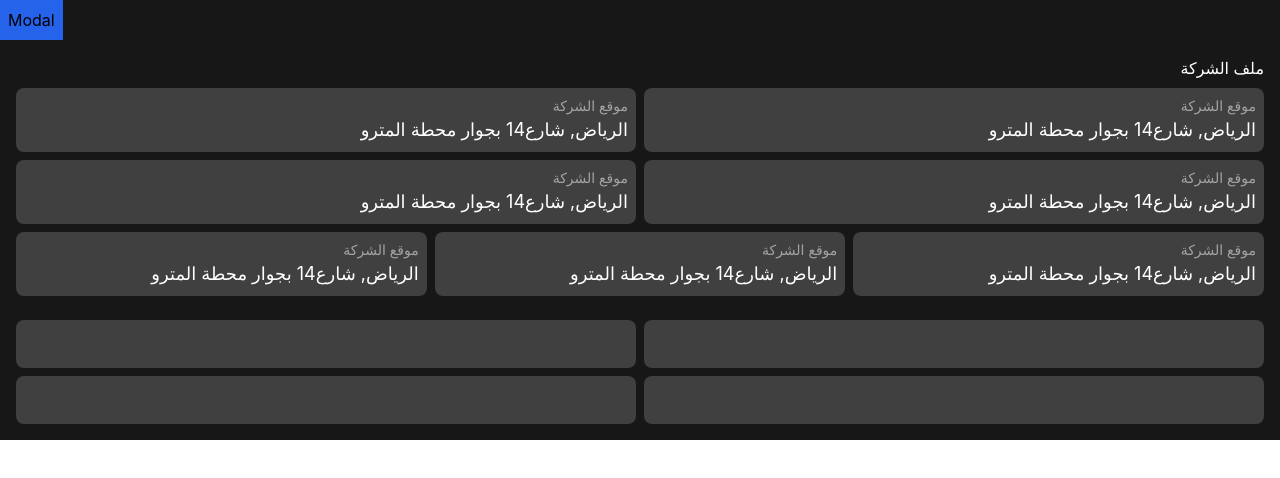
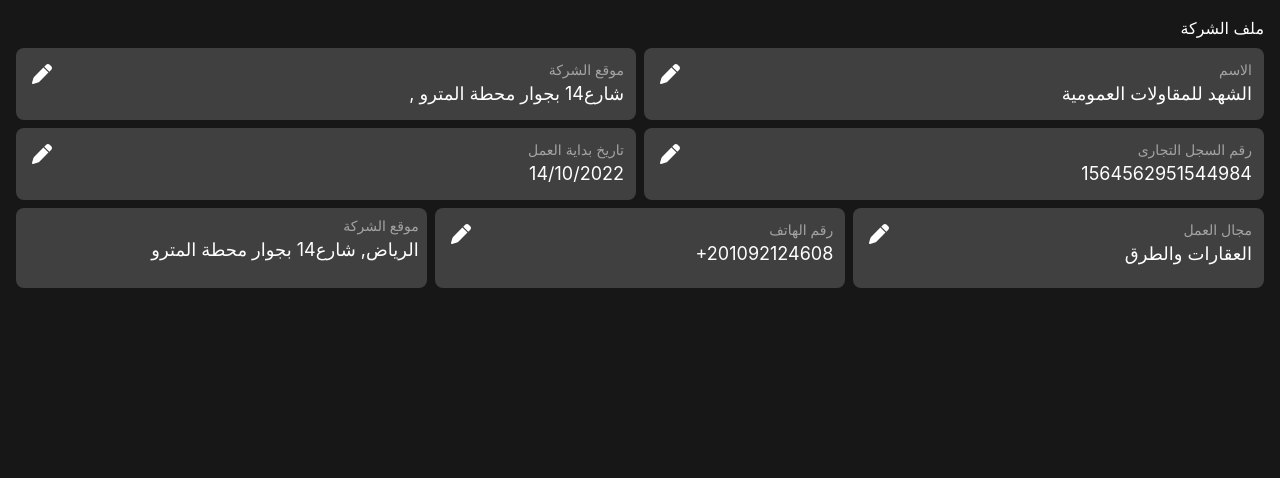
Before and after one commit to vikas-sh-vikas/tailwind-figma, a React (Create React App) app: page / in a window 1280 px wide. Shown: the top 478 px of the page. Built offline with nearby package versions, Linux system fonts and the light colour scheme.

Commit message:
Dynamic Components

```diff
--- /dev/null
+++ b/src/Component/EditComponent.tsx
@@ -0,0 +1,56 @@
+import React, { useState } from "react";
+import Modal from "./Modal";
+
+type EditModal = {
+  span: number;
+  data: {
+    label: string;
+    input: string;
+  };
+};
+
+function EditComponent({span,data}: EditModal) {
+
+  const [isModal, setIsmodal] = useState(false);
+  const [inputData, setInputData] = useState(data.input);
+  const openModal = () => {
+    setIsmodal(true);
+  };
+  const closeModal = () => {
+    setIsmodal(false);
+  };
+  const handleChangeData = (e:string) => {
+        setInputData(e)
+  }
+  return (
+    <>
+      <div className={`bg-neutral-700 col-span-${span}  rounded-lg p-3`}>
+        <div className="absolute p-1" onClick={openModal}>
+          <svg
+            className="h-5 w-5"
+            xmlns="http://www.w3.org/2000/svg"
+            viewBox="0 0 512 512"
+          >
+            <path
+              fill="#ffffff"
+              d="M362.7 19.3L314.3 67.7 444.3 197.7l48.4-48.4c25-25 25-65.5 0-90.5L453.3 19.3c-25-25-65.5-25-90.5 0zm-71 71L58.6 323.5c-10.4 10.4-18 23.3-22.2 37.4L1 481.2C-1.5 489.7 .8 498.8 7 505s15.3 8.5 23.7 6.1l120.3-35.4c14.1-4.2 27-11.8 37.4-22.2L421.7 220.3 291.7 90.3z"
+            />
+          </svg>
+        </div>
+        <p className="text-sm text-neutral-400 text-end">{data.label}</p>
+        <p className="text-lg text-white text-end">{inputData}</p>
+      </div>
+      <Modal
+        isOpen={isModal}
+        closeModal={closeModal}
+        data={{
+          label: data.label,
+          input: inputData,
+        }}
+        setData={handleChangeData}
+      />
+    </>
+  );
+}
+
+export default EditComponent;
--- a/src/Component/Modal.tsx
+++ b/src/Component/Modal.tsx
@@ -1,36 +1,57 @@
 import React from "react";
 type ModalProps = {
   isOpen: boolean;
-  setIsModal: () => void;
+  data: {
+    label: string;
+    input: string;
+  };
+  closeModal: () => void;
+  setData: (data: string) => void;
 };
 
-function Modal(props: ModalProps) {
-  const modalStatus = props.isOpen;
+function Modal({ isOpen, data, closeModal, setData }: ModalProps) {
+  const submitFun = (e: React.FormEvent<HTMLFormElement>) => {
+    e.preventDefault();
+    console.log("Submit");
+    closeModal();
+  };
+  const setDataInput = (e: React.ChangeEvent<HTMLInputElement>) => {
+    setData(e.target.value);
+  };
   const CloseModal = (e: any) => {
-    if (e.target.id == "modal") props.setIsModal();
+    if (e.target.id == "modal") closeModal();
   };
-  if (props.isOpen) return null;
+  if (isOpen == false) return null;
   else
     return (
       <div
         id="modal"
-        className="fixed inset-0 bg-black bg-opacity-25 backdrop-blur-sm flex justify-center items-center"
+        className="z-10 index-1 fixed inset-0 bg-black bg-opacity-25 backdrop-blur-lg flex justify-center items-center"
         onClick={CloseModal}
       >
-        <div className="bg-white bg-opacity-25 min-h-1/3 w-1/3">
-          <span className="text-end p-2" onClick={() => props.setIsModal()}>
-            X
-          </span>
-          <form className=" p-4">
-            <h1 className="text-xl text-white text-end">تعديل اسم الشركة</h1>
+        <div className="bg-neutral-600 bg-opacity-25 min-h-1/3 w-1/3">
+          <form className=" p-8" onSubmit={submitFun}>
+            <h1 className="text-xl text-white text-center">تعديل اسم الشركة</h1>
             <div className="flex flex-col">
-              <label className="pb-2">الاسم الجديد</label>
+              <label className="pb-2 text-end text-neutral-400">
+                {data.label}
+              </label>
+
               <input
-                className="mb-2"
-                placeholder="ادخل اسمالشركة الجديد..."
-              ></input>
-              <button type="submit" className="bg-orange-600">
-                Submit
+                type="text"
+                id="company"
+                value={data.input}
+                className="mb-8 text-end bg-neutral-400 bg-opacity-25 border-neutral-900 text-neutral-400 text-sm rounded-xl w-full p-3.5"
+                placeholder={`${data.label}...`}
+                onChange={setDataInput}
+                required
+              />
+
+              <button
+                type="submit"
+                className="bg-gradient-to-r from-orange-500 to-orange-300 hover:from-orange-400  hover:to-orange-200 text-white rounded-3xl py-3"
+              >
+                حفظ التعديل
               </button>
             </div>
           </form>
--- a/src/Page/CompanyProfile.tsx
+++ b/src/Page/CompanyProfile.tsx
@@ -1,49 +1,54 @@
-import  { useState } from "react";
+import { useState } from "react";
 import Modal from "../Component/Modal";
+import EditComponent from "../Component/EditComponent";
 
 function CompanyProfile() {
-  const [isModal, setIsModal] = useState(true)
+  const [isModal, setIsModal] = useState(true);
 
   return (
-    <div className="bg-neutral-900 h-hvh">
-      <button className="bg-blue-600 p-2" onClick={()=>setIsModal(!isModal)}>Modal</button>
-      <Modal isOpen={isModal} setIsModal={()=>setIsModal(!isModal)}/>
+    <div className="h-screen bg-neutral-900">
       <div className="grid gap-2 grid-cols-6 p-4">
         <h1 className="col-span-6 text-white text-end">ملف الشركة</h1>
-        <div className="bg-neutral-700 col-span-3  rounded-lg p-2">
+        <EditComponent span={3}
+        data={{
+        label:"موقع الشركة",
+        input:", شارع14 بجوار محطة المترو",
+        }}/>
+        <EditComponent span={3}
+        data={{
+        label:"الاسم",
+        input:"الشهد للمقاولات العمومية",
+        }}/>
+        <EditComponent span={3}
+        data={{
+        label:"تاريخ بداية العمل",
+        input:"14/10/2022",
+        }}/>
+        <EditComponent span={3}
+        data={{
+        label:"رقم السجل التجارى",
+        input:"1564562951544984",
+        }}/>
+        <div className="bg-neutral-700 h-full col-span-2  rounded-lg p-2 mb-4">
           <p className="text-sm text-neutral-400 text-end">موقع الشركة</p>
-          <p className="text-lg text-white text-end">الرياض, شارع14 بجوار محطة المترو</p>
+          <p className="text-lg text-white text-end">
+            الرياض, شارع14 بجوار محطة المترو
+          </p>
         </div>
-        <div className="bg-neutral-700 col-span-3  rounded-lg p-2">
-          <p className="text-sm text-neutral-400 text-end">موقع الشركة</p>
-          <p className="text-lg text-white text-end">الرياض, شارع14 بجوار محطة المترو</p>
-        </div>
-        <div className="bg-neutral-700 col-span-3  rounded-lg p-2">
-          <p className="text-sm text-neutral-400 text-end">موقع الشركة</p>
-          <p className="text-lg text-white text-end">الرياض, شارع14 بجوار محطة المترو</p>
-        </div>
-        <div className="bg-neutral-700 col-span-3  rounded-lg p-2">
-          <p className="text-sm text-neutral-400 text-end">موقع الشركة</p>
-          <p className="text-lg text-white text-end">الرياض, شارع14 بجوار محطة المترو</p>
-        </div>
-        <div className="bg-neutral-700 col-span-2  rounded-lg p-2 mb-4">
-          <p className="text-sm text-neutral-400 text-end">موقع الشركة</p>
-          <p className="text-lg text-white text-end">الرياض, شارع14 بجوار محطة المترو</p>
-        </div>
-        <div className="bg-neutral-700 col-span-2  rounded-lg p-2 mb-4">
-          <p className="text-sm text-neutral-400 text-end">موقع الشركة</p>
-          <p className="text-lg text-white text-end">الرياض, شارع14 بجوار محطة المترو</p>
-        </div>
-        <div className="bg-neutral-700 col-span-2  rounded-lg p-2 mb-4">
-          <p className="text-sm text-neutral-400 text-end">موقع الشركة</p>
-          <p className="text-lg text-white text-end">الرياض, شارع14 بجوار محطة المترو</p>
-        </div>
-
-
+        <EditComponent span={2}
+        data={{
+        label:"رقم الهاتف",
+        input:"+201092124608",
+        }}/>
+        <EditComponent span={2}
+        data={{
+        label:"مجال العمل",
+        input:"العقارات والطرق",
+        }}/>
+        {/* <div className="bg-neutral-700 h-12 col-span-3 rounded-lg"></div>
         <div className="bg-neutral-700 h-12 col-span-3 rounded-lg"></div>
         <div className="bg-neutral-700 h-12 col-span-3 rounded-lg"></div>
-        <div className="bg-neutral-700 h-12 col-span-3 rounded-lg"></div>
-        <div className="bg-neutral-700 h-12 col-span-3 rounded-lg"></div>
+        <div className="bg-neutral-700 h-12 col-span-3 rounded-lg"></div> */}
       </div>
     </div>
   );
```
